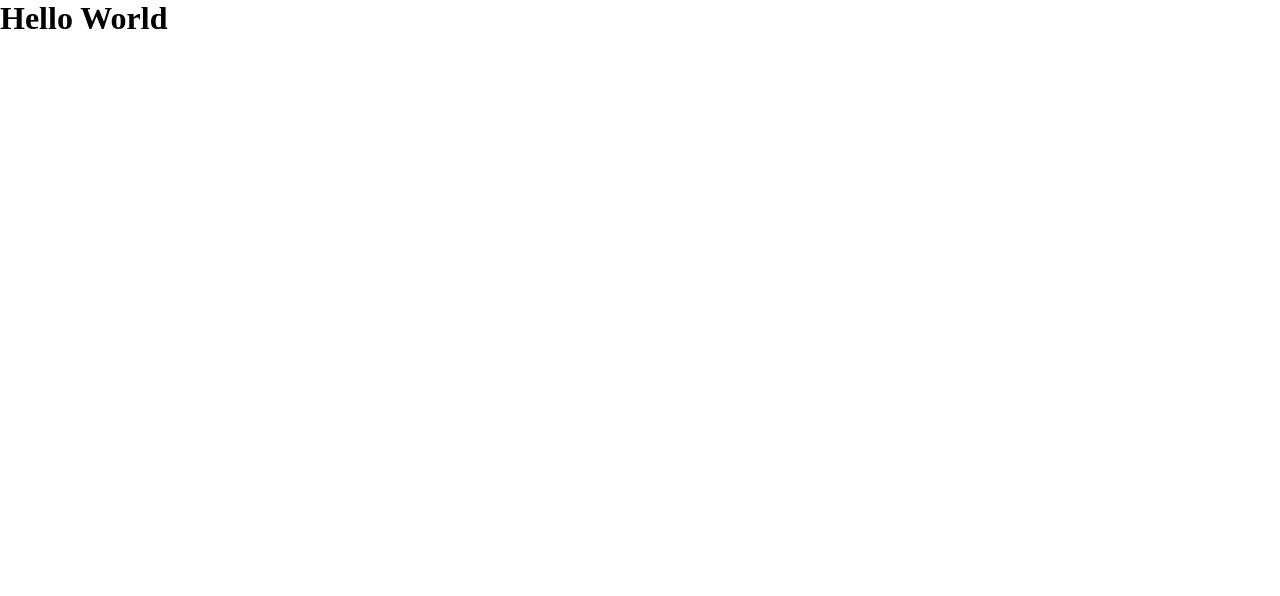
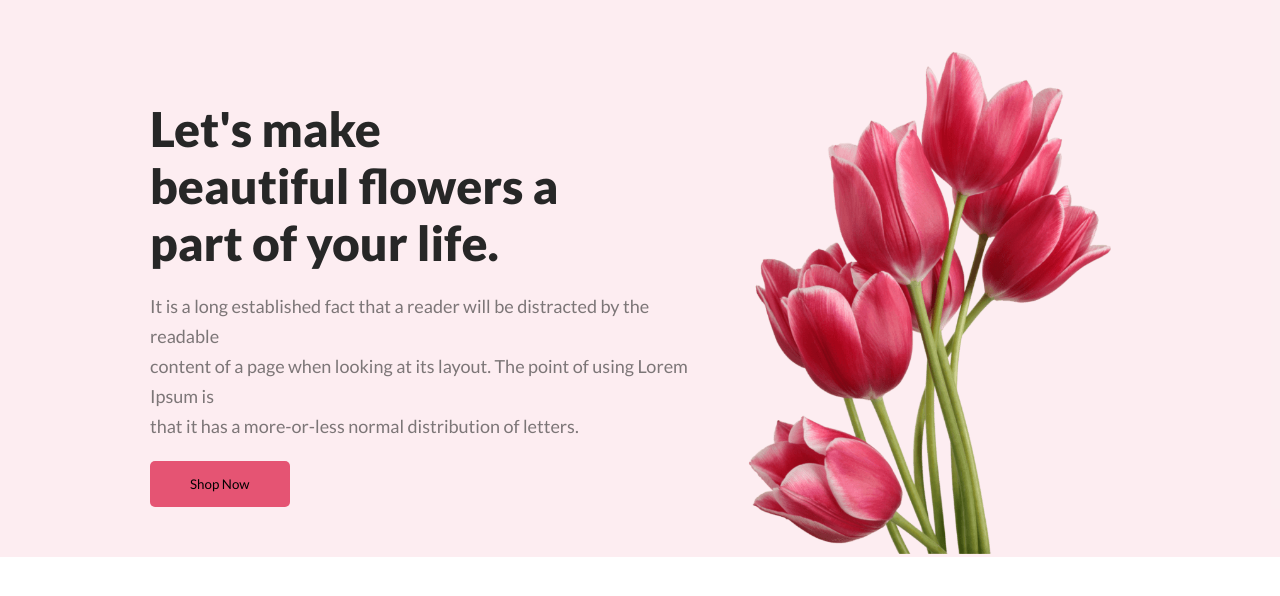
Before and after one commit to nuruddin538/ph-assignment-1, a plain HTML site: page index.html in a window 1280 px wide. Drawn offline with Linux system fonts and the light colour scheme.

Commit message:
header html and css added

```diff
--- a/index.html
+++ b/index.html
@@ -4,12 +4,38 @@
 <head>
     <meta charset="UTF-8">
     <meta name="viewport" content="width=device-width, initial-scale=1.0">
-    <title>flower shop assignment main</title>
+    <title>Document</title>
     <link rel="stylesheet" href="style.css">
+    <link rel="preconnect" href="https://fonts.googleapis.com">
+    <link rel="preconnect" href="https://fonts.gstatic.com" crossorigin>
+    <link href="https://fonts.googleapis.com/css2?family=Lato:wght@400;900&display=swap" rel="stylesheet">
 </head>
 
 <body>
-    <h1>Hello World</h1>
+    <!-- header section start here -->
+    <header>
+        <div class="container">
+            <div class="row">
+                <div class="col-left">
+                    <h1>Let's make<br>beautiful flowers a<br> part of your life.</h1>
+                    <p>It is a long established fact that a reader will be distracted by the readable <br> content of a
+                        page when looking at its layout. The point of using Lorem Ipsum is <br> that it has a
+                        more-or-less normal distribution of letters.</p>
+                    <button class="btn shop-n">Shop Now</button>
+                </div>
+                <div class="col-right">
+                    <img src="images/pngwing 10.png" alt="pngwing 10">
+                </div>
+            </div>
+        </div>
+    </header>
+    <!-- header section end here -->
+    <main>
+
+    </main>
+    <footer>
+
+    </footer>
 </body>
 
 </html>
--- a/style.css
+++ b/style.css
@@ -2,4 +2,41 @@
 * {
   margin: 0;
   padding: 0;
+  font-family: 'Lato', sans-serif;
 }
+.btn {
+  color: #fff;
+  padding: 15px 40px;
+  border: 0;
+  color: black;
+}
+/* header styles here */
+header {
+  background: rgba(229, 84, 115, 0.1);
+}
+header .row {
+  display: flex;
+  gap: 30px;
+  justify-content: space-around;
+  padding: 50px 150px 0px 150px;
+  align-items: center;
+}
+header .col-right img {
+  width: 400px;
+}
+header .col-left h1 {
+  color: #272727;
+  font-size: 48px;
+  margin-bottom: 20px;
+}
+header .col-left p {
+  color: rgba(39, 39, 39, 0.6);
+  font-size: 18px;
+  font-weight: 400;
+  line-height: 30px;
+  margin-bottom: 20px;
+}
+header .col-left .shop-n {
+  border-radius: 5px;
+  background: #e55473;
+}
```
